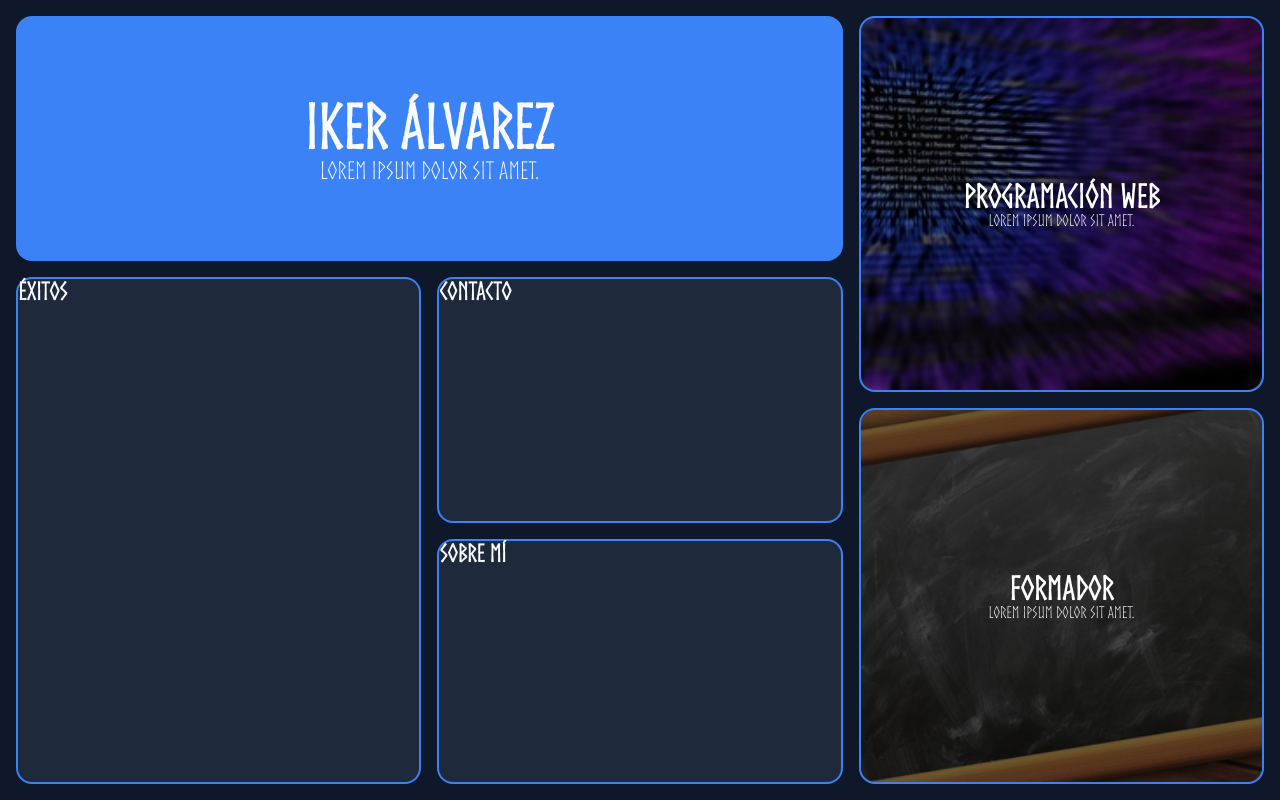
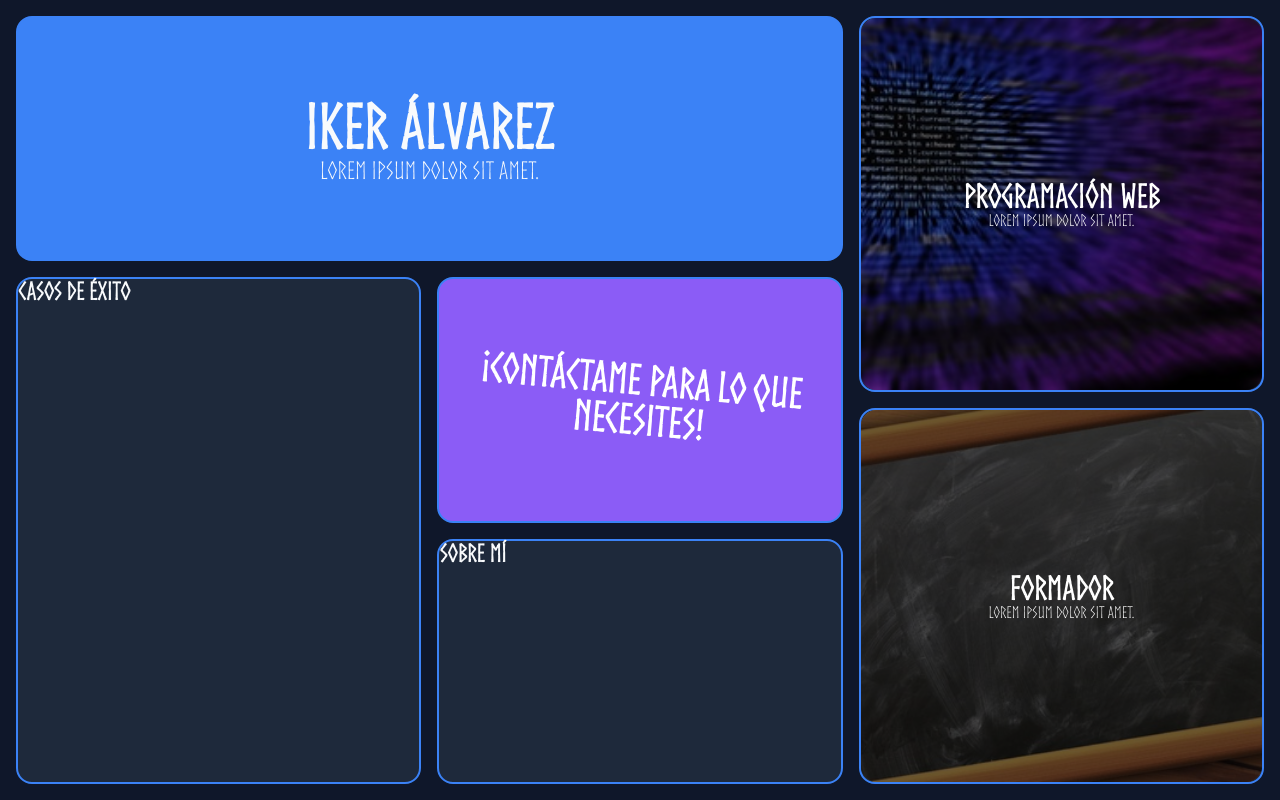
Before and after one commit to iker777/ikeralvarez, an Astro site: page / in a window 1280 px wide. Built offline with nearby package versions, Linux system fonts and the light colour scheme; Astro itself is replaced by a stand-in of ours.

Commit message:
Starting contact

```diff
--- /dev/null
+++ b/src/components/Contact.astro
@@ -0,0 +1,42 @@
+<a href="/contacto" class="contact__a">
+    <article class="contact">
+        <h2 class="contact__title">¡Contáctame para lo que necesites!</h2>
+    </article>
+</a>
+<style>
+    .contact__a {
+        text-decoration: none;
+        color: white;
+        width: 100%;
+        height: 100%;
+        display: block;
+    }
+    .contact {
+        display: grid;
+        justify-content: center;
+        align-items: center;
+        height: 100%;
+    }
+    .contact__title {
+        z-index: 1;
+        text-align: center;
+        width: 100%;
+        font-size: 60px;
+        transform: rotate(10deg);
+    }
+    .contact__span {
+        z-index: 1;
+        text-align: center;
+        width: 100%;
+        font-size: 24px;
+    }
+    @media (max-width: 1280px) {
+        .contact__title {
+            font-size: 40px;
+            transform: rotate(5deg);
+        }
+        .contact__span {
+            font-size: 16px;
+        }
+    }
+</style>
--- a/src/layouts/Layout.astro
+++ b/src/layouts/Layout.astro
@@ -12,7 +12,7 @@ const { title } = Astro.props;
 		<link rel="icon" type="image/svg+xml" href="/favicon.svg" />
 		<meta name="generator" content={Astro.generator} />
 		<title>{title}</title>
-		<ViewTransitions/>
+		<ViewTransitions />
 	</head>
 	<body>
 		<main class="main">
@@ -25,7 +25,7 @@ const { title } = Astro.props;
 <style is:global>
 	@font-face {
 		font-family: "Norse";
-		src: url("../../public/fonts/Norse.otf");
+		src: url("/fonts/Norse.otf");
 	}
 	:root {
 		/* 🎨 Colores principales */
@@ -41,7 +41,12 @@ const { title } = Astro.props;
 
 		/* 🎯 Colores de marca */
 		--color-primary: #3b82f6; /* Azul principal (botones, enlaces) */
-		--color-primary-shadow: rgba(59, 130, 246, 0.6); /* Azul principal (botones, enlaces) */
+		--color-primary-shadow: rgba(
+			59,
+			130,
+			246,
+			0.6
+		); /* Azul principal (botones, enlaces) */
 		--color-primary-hover: #2563eb; /* Hover azul más oscuro */
 		--color-primary-active: #1d4ed8; /* Estado activo / pulsado */
 
--- a/src/pages/index.astro
+++ b/src/pages/index.astro
@@ -3,6 +3,7 @@ import Layout from "../layouts/Layout.astro";
 import Hero from "../components/Hero.astro";
 import Dev from "../components/Dev.astro";
 import Teacher from "../components/Teacher.astro";
+import Contact from "../components/Contact.astro";
 ---
 
 <Layout title="Iker Álvarez | Desarrollador y profesor">
@@ -10,16 +11,16 @@ import Teacher from "../components/Teacher.astro";
 		<Hero />
 	</section>
 	<section class="bento dev">
-		<Dev/>
+		<Dev />
 	</section>
 	<section class="bento exitos">
-		<h2>Éxitos</h2>
+		<h2>Casos de éxito</h2>
 	</section>
 	<section class="bento sobre-mi">
 		<h2>Sobre mí</h2>
 	</section>
 	<section class="bento contacto">
-		<h2>Contacto</h2>
+		<Contact />
 	</section>
 	<section class="bento profe">
 		<Teacher />
@@ -45,9 +46,15 @@ import Teacher from "../components/Teacher.astro";
 		cursor: default;
 	}
 	@keyframes tiltIntro {
-		0%   { transform: rotateX(0deg) rotateY(0deg) scale(1); }
-		50%  { transform: rotateX(10deg) rotateY(-10deg) scale(1.05); }
-		100% { transform: rotateX(0deg) rotateY(0deg) scale(1); }
+		0% {
+			transform: rotateX(0deg) rotateY(0deg) scale(1);
+		}
+		50% {
+			transform: rotateX(10deg) rotateY(-10deg) scale(1.05);
+		}
+		100% {
+			transform: rotateX(0deg) rotateY(0deg) scale(1);
+		}
 	}
 	.dev {
 		grid-column: 9 / 13;
@@ -60,6 +67,10 @@ import Teacher from "../components/Teacher.astro";
 	.contacto {
 		grid-column: 5 / 9;
 		grid-row: 5 / 9;
+		background-color: var(--color-accent-purple-hover);
+	}
+	.contacto:hover {
+		background-color: var(--color-accent-purple);
 	}
 	.sobre-mi {
 		grid-column: 5 / 9;
@@ -109,15 +120,15 @@ import Teacher from "../components/Teacher.astro";
 		const tiltElement = document.querySelector(".bento.hero");
 		if (tiltElement) {
 			VanillaTilt.init(tiltElement, {
-				max: 20,
+				max: 10,
 				// startX: 5,
 				// startY: 5,
-				speed: 50,
+				speed: 1000,
 				scale: 1.05,
 				transition: true,
 				glare: true,
-				gyroscope: true,   // Boolean to enable/disable device orientation detection,
-				'max-glare': 0.8,
+				gyroscope: true, // Boolean to enable/disable device orientation detection,
+				"max-glare": 0.8,
 			});
 		}
 	});
```
Also changed, not shown: src/components/Dev.astro (+2 -10 lines), src/pages/contacto.astro (+23 -1 lines), public/img/contacto-copiar.png (added).
